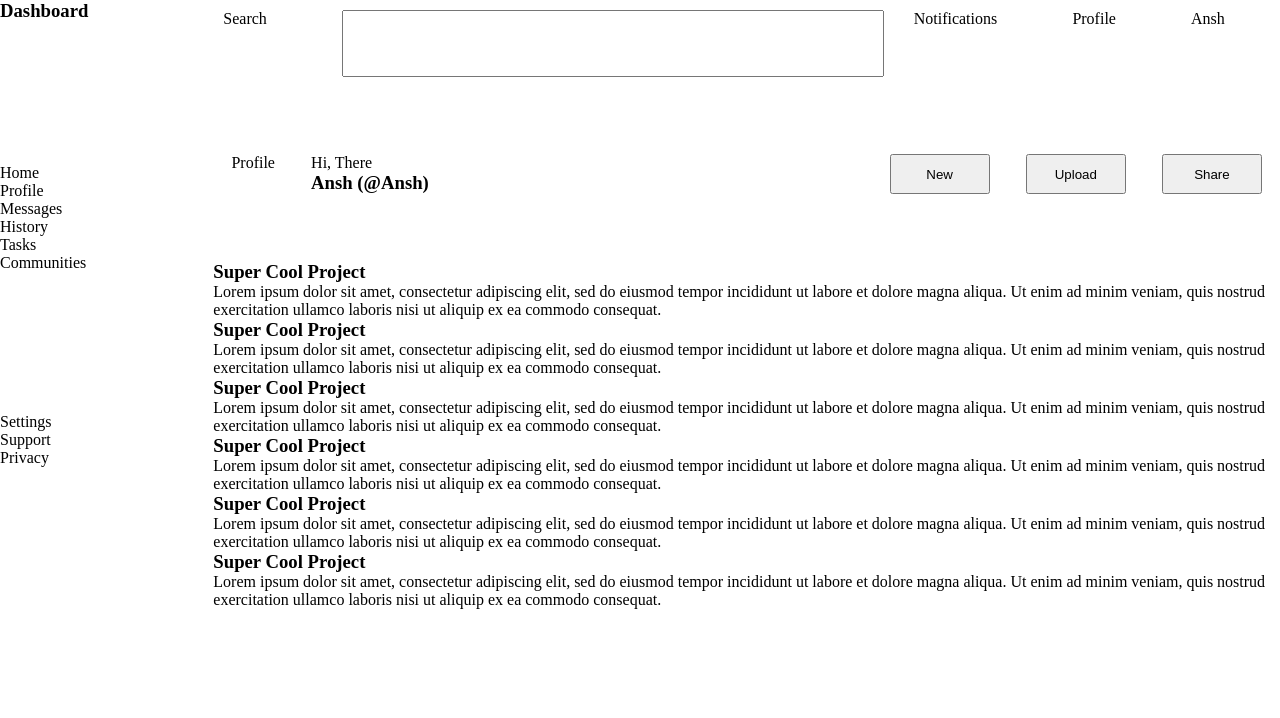
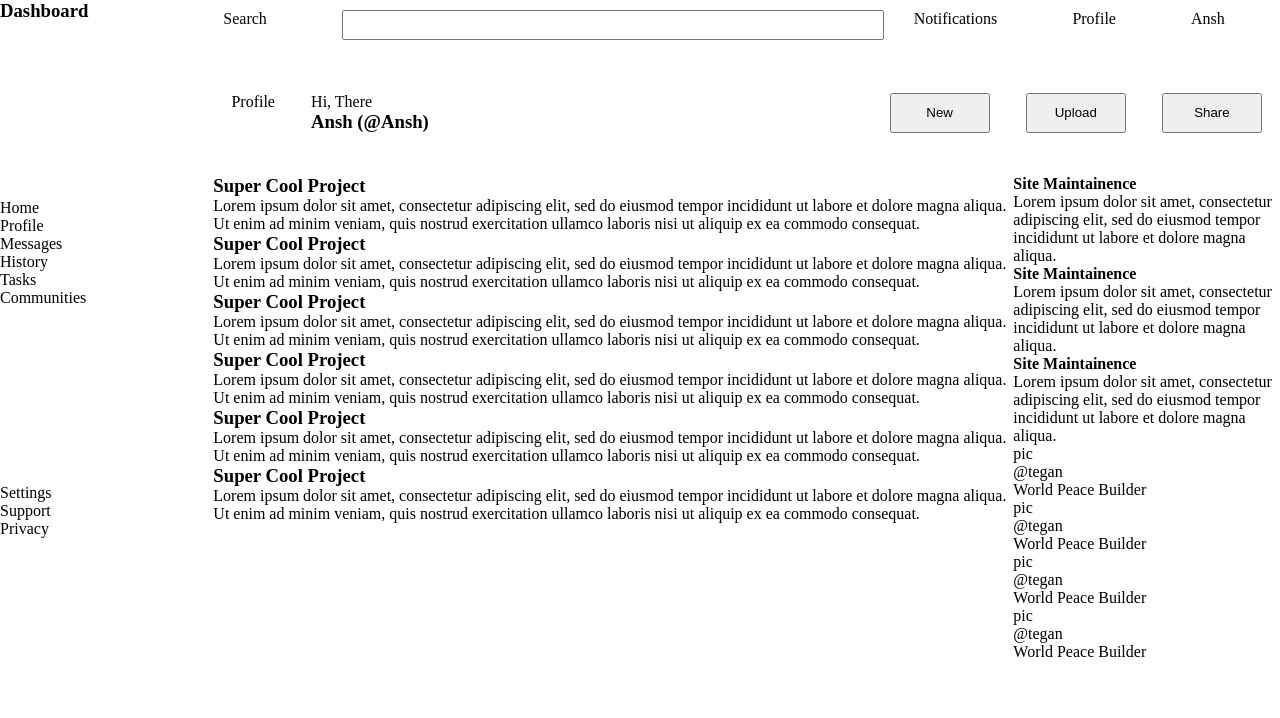
Before and after one commit to AnshSachinkumarArora/Admin-Dashboard, a plain HTML site: page index.html in a window 1280 px wide. Drawn offline with Linux system fonts and the light colour scheme.

Commit message:
completed basic layout in html

```diff
--- a/index.html
+++ b/index.html
@@ -68,10 +68,48 @@
             </div>
         </div>
         <div class="announcements">
-
+            <div>
+                <h4>Site Maintainence</h4>
+                <p>Lorem ipsum dolor sit amet, consectetur adipiscing elit, sed do eiusmod tempor incididunt ut labore et dolore magna aliqua.</p>
+            </div>
+            <div>
+                <h4>Site Maintainence</h4>
+                <p>Lorem ipsum dolor sit amet, consectetur adipiscing elit, sed do eiusmod tempor incididunt ut labore et dolore magna aliqua.</p>
+            </div>
+            <div>
+                <h4>Site Maintainence</h4>
+                <p>Lorem ipsum dolor sit amet, consectetur adipiscing elit, sed do eiusmod tempor incididunt ut labore et dolore magna aliqua.</p>
+            </div>
         </div>
-        <div class="Trending">
-
+        <div class="trending">
+            <div>
+                <p>pic</p>
+                <div>
+                    <p>@tegan</p>
+                    <p>World Peace Builder</p>
+                </div>
+            </div>
+            <div>
+                <p>pic</p>
+                <div>
+                    <p>@tegan</p>
+                    <p>World Peace Builder</p>
+                </div>
+            </div>
+            <div>
+                <p>pic</p>
+                <div>
+                    <p>@tegan</p>
+                    <p>World Peace Builder</p>
+                </div>
+            </div>
+            <div>
+                <p>pic</p>
+                <div>
+                    <p>@tegan</p>
+                    <p>World Peace Builder</p>
+                </div>
+            </div>
         </div>
     </div>
 </body>
--- a/styles.css
+++ b/styles.css
@@ -8,7 +8,7 @@ body {
     max-height: 100vh;
     display: grid;
     grid-template-columns: 1fr 5fr;
-    grid-template-rows: 1fr 2fr 4fr;
+    grid-template-rows: 50px 125px 1fr;
     grid-template-areas:
     "sidebar header"
     "sidebar nav"
@@ -43,4 +43,21 @@ header {
 
 .content {
     grid-area: cont;
+    display: grid;
+    grid-template: 1fr 1fr/3fr 1fr;
+    grid-template-areas:
+    "projects announcements"
+    "projects trending";
 }
+
+.projects {
+    grid-area: projects;
+}
+
+.announcements {
+    grid-area: announcements;
+}
+
+.trending {
+    grid-area: trending;
+}
```
